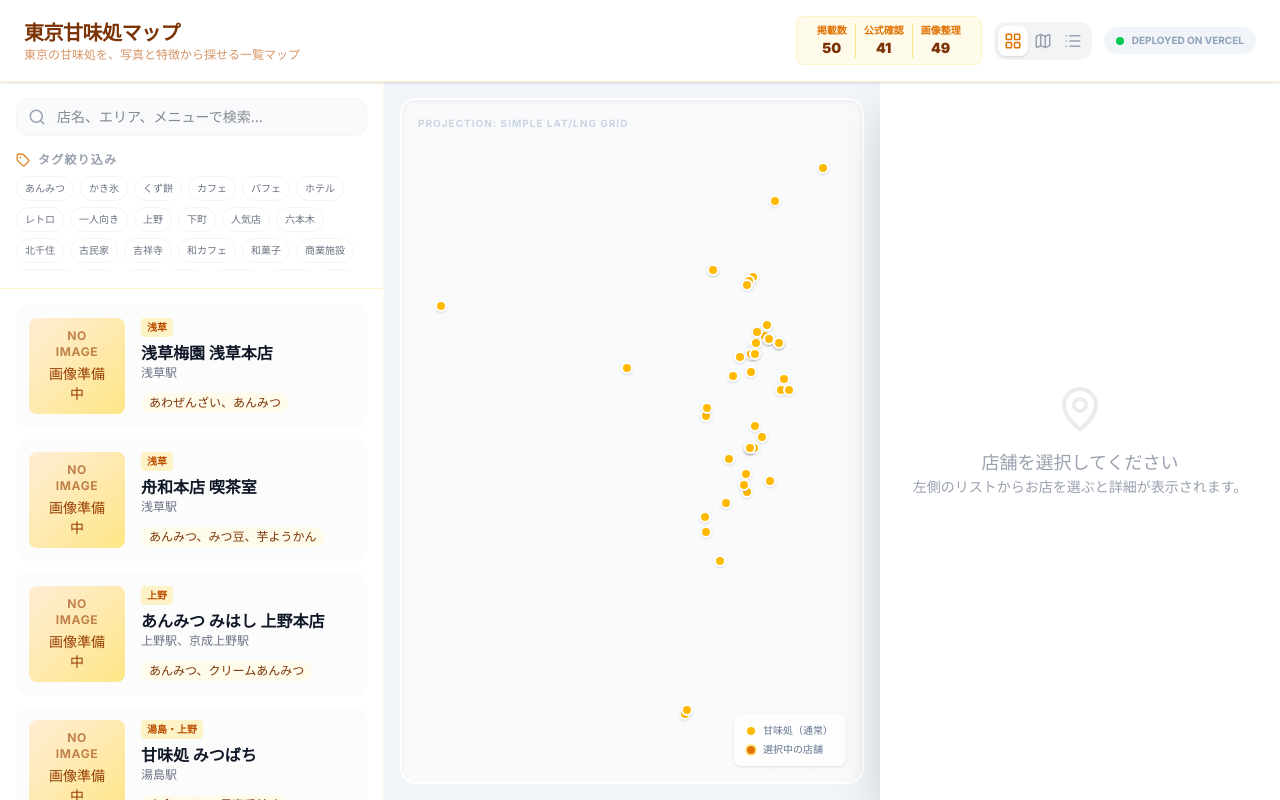
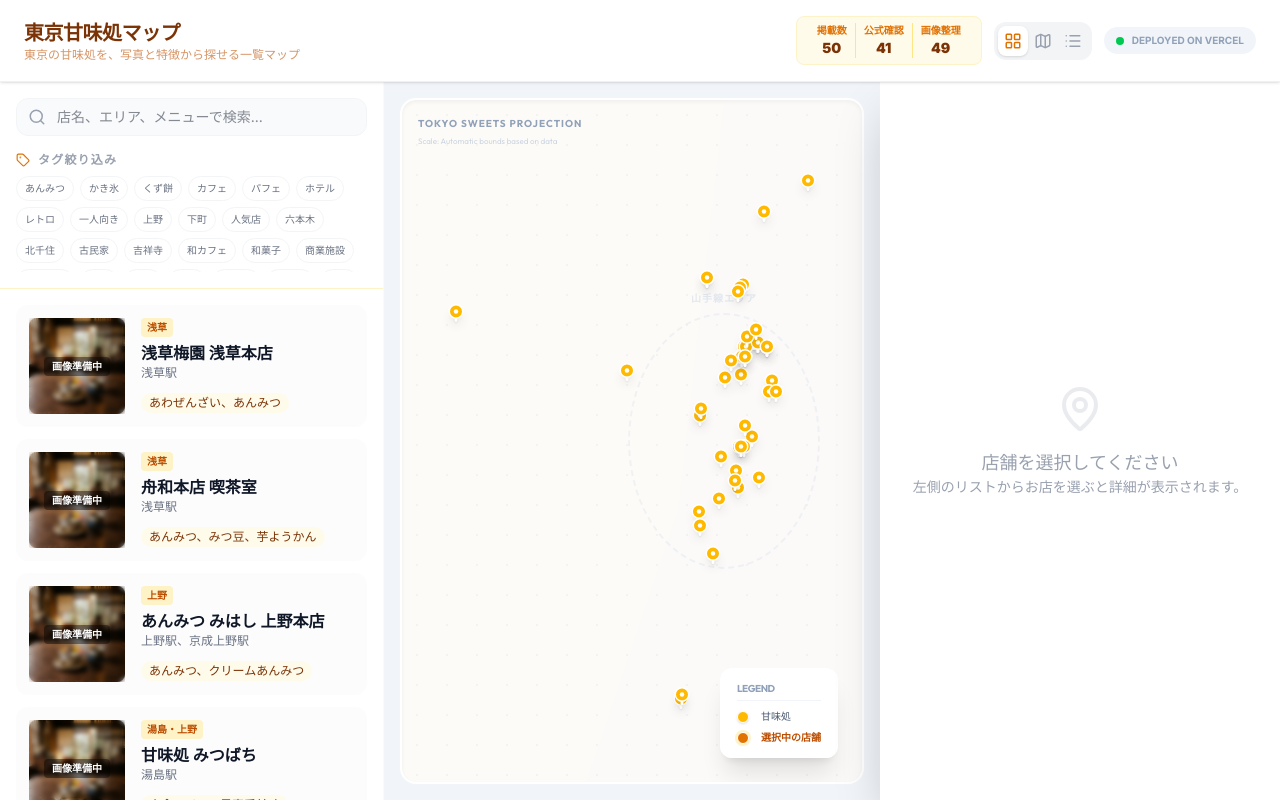
Before and after one commit to electricdreams1987/amamidokoro, a Next.js app: page / in a window 1280 px wide. Built offline with nearby package versions, Linux system fonts and the light colour scheme.

Commit message:
Improve Map UI and add placeholder image

```diff
--- a/components/ShopImage.tsx
+++ b/components/ShopImage.tsx
@@ -14,31 +14,25 @@ const ShopImage: React.FC<ShopImageProps> = ({
   imageAlt,
   className = "",
 }) => {
-  if (!imageUrl) {
-    return (
-      <div
-        className={`flex items-center justify-center bg-gradient-to-br from-orange-100 to-amber-200 text-amber-800 ${className}`}
-      >
-        <div className="text-center p-4">
-          <p className="text-xs font-bold uppercase tracking-wider mb-1 opacity-60">
-            No Image
-          </p>
-          <p className="text-sm font-medium">画像準備中</p>
-        </div>
-      </div>
-    );
-  }
+  const displayUrl = imageUrl || "/images/shops/placeholder-kanmi.webp";
 
   return (
-    <div className={`relative overflow-hidden ${className}`}>
+    <div className={`relative overflow-hidden ${className} bg-amber-50`}>
       <Image
-        src={imageUrl}
+        src={displayUrl}
         alt={imageAlt}
         fill
         className="object-cover transition-transform duration-500 hover:scale-105"
         loading="lazy"
         decoding="async"
       />
+      {!imageUrl && (
+        <div className="absolute inset-0 flex items-center justify-center bg-black/10 backdrop-blur-[2px]">
+          <p className="text-[10px] font-bold text-white bg-black/40 px-2 py-0.5 rounded backdrop-blur-md">
+            画像準備中
+          </p>
+        </div>
+      )}
     </div>
   );
 };
--- a/components/ShopMap.tsx
+++ b/components/ShopMap.tsx
@@ -34,19 +34,32 @@ const ShopMap: React.FC<ShopMapProps> = ({ shops, selectedShopId, onSelectShop }
   };
 
   return (
-    <div className="relative w-full h-full bg-slate-50 overflow-hidden rounded-2xl border-2 border-white shadow-inner">
-      {/* Abstract Map Background Grid */}
-      <div className="absolute inset-0 opacity-10 pointer-events-none"
-           style={{ backgroundImage: 'radial-gradient(#cbd5e1 1px, transparent 1px)', backgroundSize: '20px 20px' }}>
+    <div className="relative w-full h-full bg-[#fdfbf7] overflow-hidden rounded-2xl border-2 border-white shadow-inner font-outfit">
+      {/* Background Water (East/South) */}
+      <div className="absolute inset-0 bg-blue-50 opacity-20"
+           style={{ clipPath: 'polygon(70% 0%, 100% 0%, 100% 100%, 40% 100%, 60% 60%)' }}>
       </div>
 
-      {/* Map Labels (Abstract) */}
-      <div className="absolute top-4 left-4 text-[10px] font-bold text-slate-300 uppercase tracking-widest pointer-events-none">
-        Projection: Simple Lat/Lng Grid
+      {/* Abstract Map Background Grid */}
+      <div className="absolute inset-0 opacity-20 pointer-events-none"
+           style={{ backgroundImage: 'radial-gradient(#d4d4d8 1px, transparent 1px)', backgroundSize: '30px 30px' }}>
+      </div>
+
+      {/* Orientation Circles (Abstract Yamanote Line) */}
+      <div className="absolute top-1/2 left-[70%] -translate-x-1/2 -translate-y-1/2 w-48 h-64 border-2 border-dashed border-slate-200 rounded-[50%] opacity-50 pointer-events-none">
+        <div className="absolute -top-6 left-1/2 -translate-x-1/2 text-[10px] text-slate-300 font-bold uppercase tracking-widest">山手線エリア</div>
+      </div>
+
+      {/* Map Labels */}
+      <div className="absolute top-4 left-4 flex flex-col gap-1">
+        <div className="text-[10px] font-bold text-slate-400 uppercase tracking-widest pointer-events-none">
+          Tokyo Sweets Projection
+        </div>
+        <div className="text-[8px] text-slate-300 pointer-events-none">Scale: Automatic bounds based on data</div>
       </div>
 
       {/* Pins */}
-      <div className="absolute inset-8">
+      <div className="absolute inset-12">
         {shops.map((shop) => {
           const { top, left } = getPos(shop.lat, shop.lng);
           const isSelected = selectedShopId === shop.id;
@@ -56,23 +69,33 @@ const ShopMap: React.FC<ShopMapProps> = ({ shops, selectedShopId, onSelectShop }
               key={shop.id}
               onClick={() => onSelectShop(shop.id)}
               className={`absolute -translate-x-1/2 -translate-y-1/2 transition-all duration-300 hover:z-50 ${
-                isSelected ? "z-40 scale-125" : "z-10 hover:scale-110"
+                isSelected ? "z-40" : "z-10 hover:scale-125"
               }`}
               style={{ top, left }}
-              title={shop.name}
             >
-              <div className={`relative flex items-center justify-center`}>
+              <div className={`relative flex items-center justify-center group`}>
                 {/* Ping animation for selected */}
                 {isSelected && (
-                  <span className="absolute inline-flex h-full w-full rounded-full bg-amber-400 opacity-75 animate-ping"></span>
+                  <span className="absolute inline-flex h-8 w-8 rounded-full bg-amber-400 opacity-30 animate-ping"></span>
                 )}
-                <div className={`w-3 h-3 rounded-full border-2 border-white shadow-sm transition-colors ${
-                  isSelected ? "bg-amber-600 w-4 h-4" : "bg-amber-400"
-                }`}></div>
+
+                {/* Pin Shape */}
+                <div className={`transition-all duration-300 flex flex-col items-center ${
+                  isSelected ? "scale-100" : "scale-75"
+                }`}>
+                  <div className={`w-5 h-5 rounded-full border-2 border-white shadow-lg transition-colors flex items-center justify-center ${
+                    isSelected ? "bg-amber-600" : "bg-amber-400"
+                  }`}>
+                    <div className="w-1.5 h-1.5 bg-white rounded-full"></div>
+                  </div>
+                  <div className={`w-1 h-1.5 -mt-0.5 bg-white shadow-sm rounded-full ${
+                    isSelected ? "bg-amber-600" : "bg-amber-400"
+                  }`}></div>
+                </div>
 
                 {/* Tooltip on hover/selected */}
-                <div className={`absolute bottom-full mb-2 left-1/2 -translate-x-1/2 whitespace-nowrap px-2 py-1 bg-white shadow-xl rounded text-[10px] font-bold border border-amber-100 pointer-events-none transition-opacity ${
-                  isSelected ? "opacity-100" : "opacity-0 group-hover:opacity-100"
+                <div className={`absolute bottom-full mb-3 left-1/2 -translate-x-1/2 whitespace-nowrap px-3 py-1.5 bg-white shadow-2xl rounded-lg text-xs font-bold border border-amber-100 text-amber-900 pointer-events-none transition-all ${
+                  isSelected ? "opacity-100 translate-y-0" : "opacity-0 translate-y-1 group-hover:opacity-100 group-hover:translate-y-0"
                 }`}>
                   {shop.name}
                 </div>
@@ -82,15 +105,16 @@ const ShopMap: React.FC<ShopMapProps> = ({ shops, selectedShopId, onSelectShop }
         })}
       </div>
 
-      {/* Legend / Legend-ish overlay */}
-      <div className="absolute bottom-4 right-4 bg-white/80 backdrop-blur px-3 py-2 rounded-lg text-[10px] text-slate-500 shadow-sm border border-white/50">
-        <div className="flex items-center gap-2 mb-1">
-          <div className="w-2 h-2 rounded-full bg-amber-400"></div>
-          <span>甘味処（通常）</span>
+      {/* Legend */}
+      <div className="absolute bottom-6 right-6 bg-white/90 backdrop-blur-md px-4 py-3 rounded-xl text-[10px] text-slate-600 shadow-xl border border-white/50">
+        <p className="font-bold text-slate-400 mb-2 border-b border-slate-100 pb-1 uppercase tracking-tighter">Legend</p>
+        <div className="flex items-center gap-3 mb-1.5">
+          <div className="w-3 h-3 rounded-full bg-amber-400 border border-white shadow-sm"></div>
+          <span className="font-medium">甘味処</span>
         </div>
-        <div className="flex items-center gap-2">
-          <div className="w-2 h-2 rounded-full bg-amber-600 ring-2 ring-amber-200"></div>
-          <span>選択中の店舗</span>
+        <div className="flex items-center gap-3">
+          <div className="w-3 h-3 rounded-full bg-amber-600 border border-white shadow-sm ring-2 ring-amber-100"></div>
+          <span className="font-bold text-amber-700">選択中の店舗</span>
         </div>
       </div>
     </div>
```
Also changed, not shown: public/images/shops/placeholder-kanmi.webp (added).
